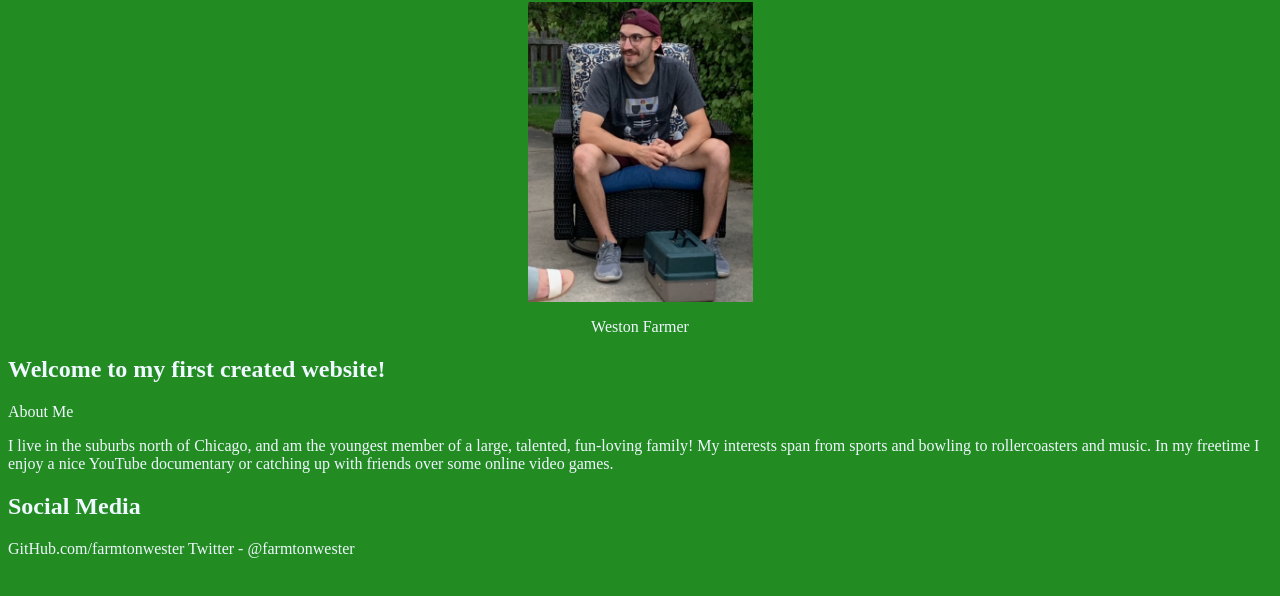
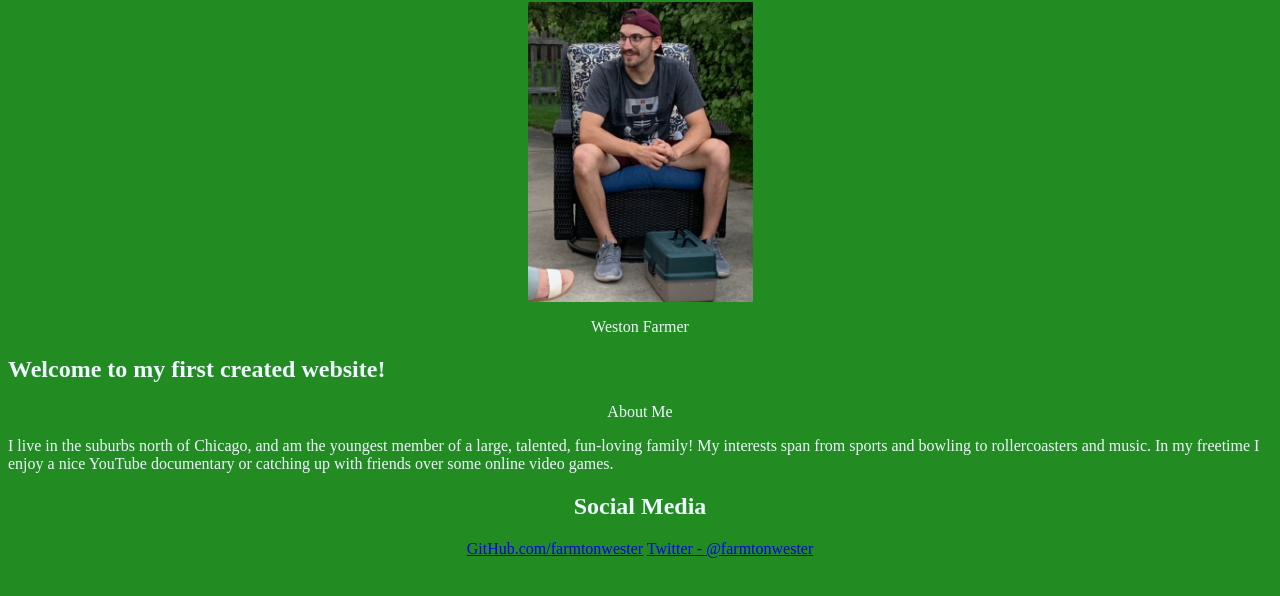
Before and after one commit to farmtonwester/my-personal-website, a plain HTML site: page index.html in a window 1280 px wide. Shown: the part 78-674 px from the top of the page. Drawn offline with Linux system fonts and the light colour scheme.

Commit message:
updated divs, added hyperlinks

```diff
--- a/index.html
+++ b/index.html
@@ -9,15 +9,16 @@
         <img src="./images/IMG_3498.JPG"/>
         <p class="centered">Weston Farmer</p>
         <script src="script.js"></script>
-        <p>About Me</p>
-        <p>I live in the suburbs north of Chicago, and am the youngest member of a large, talented, fun-loving family! My interests span from sports and bowling to rollercoasters and music. In my freetime I enjoy a nice YouTube documentary or catching up with friends over some online video games.</p>
         <div>
+            <p class="centered">About Me</p>
+            <p>I live in the suburbs north of Chicago, and am the youngest member of a large, talented, fun-loving family! My interests span from sports and bowling to rollercoasters and music. In my freetime I enjoy a nice YouTube documentary or catching up with friends over some online video games.</p>
+        </div>
+        <div class="centered">
             <h2>
                 Social Media
             </h2>
-            <p>GitHub.com/farmtonwester <link rel="social" href="github.com/farmtonwester"/>
-                Twitter - @farmtonwester
-            </p>
+            <a href="https://github.com/farmtonwester">GitHub.com/farmtonwester</a>
+            <a href="https://twitter.com/farmtonwester">Twitter - @farmtonwester</a>
         </div>
     </body>
 </html>
--- a/style.css
+++ b/style.css
@@ -12,6 +12,3 @@ img {
     margin-right: auto;
     display: block;
 }
-/* #name {
-    text-align: center;
-} */
```
